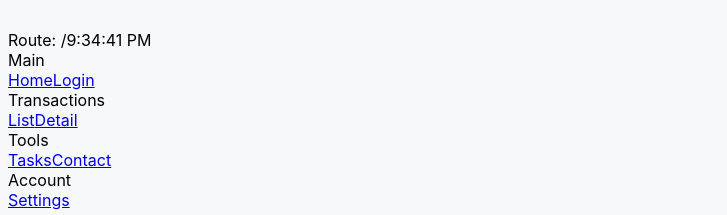
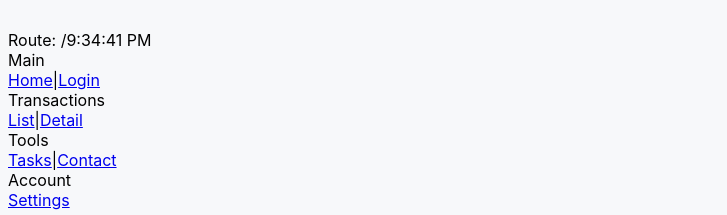
Before and after one commit to jhalstead175/crm_reos_foundry, a React (Vite) app: page / in a window 1280 px wide. Shown: the part 1665-1880 px from the top of the page, without its empty margins (0-727 px from the left). Built offline with nearby package versions, Linux system fonts and the light colour scheme; no server answers.

Commit message:
Add pipe separators to footer sitemap links
- Add | separators between links in each section
- Change gap from gap-6 to gap-3 for proper spacing with separators
- Add items-center alignment to flex containers
- Separators use text-gray-600 for subtle appearance

```diff
--- a/src/components/InspectionFooter.tsx
+++ b/src/components/InspectionFooter.tsx
@@ -17,28 +17,31 @@ export function InspectionFooter() {
         <nav className="flex gap-8">
           <div>
             <div className="text-gray-500 font-semibold mb-1">Main</div>
-            <div className="flex gap-6">
+            <div className="flex items-center gap-3">
               <Link to="/" className="text-gray-400 hover:text-white transition-colors">Home</Link>
+              <span className="text-gray-600">|</span>
               <Link to="/login" className="text-gray-400 hover:text-white transition-colors">Login</Link>
             </div>
           </div>
           <div>
             <div className="text-gray-500 font-semibold mb-1">Transactions</div>
-            <div className="flex gap-6">
+            <div className="flex items-center gap-3">
               <Link to="/transactions" className="text-gray-400 hover:text-white transition-colors">List</Link>
+              <span className="text-gray-600">|</span>
               <Link to="/transactions/1" className="text-gray-400 hover:text-white transition-colors">Detail</Link>
             </div>
           </div>
           <div>
             <div className="text-gray-500 font-semibold mb-1">Tools</div>
-            <div className="flex gap-6">
+            <div className="flex items-center gap-3">
               <Link to="/tasks" className="text-gray-400 hover:text-white transition-colors">Tasks</Link>
+              <span className="text-gray-600">|</span>
               <Link to="/contacts/1" className="text-gray-400 hover:text-white transition-colors">Contact</Link>
             </div>
           </div>
           <div>
             <div className="text-gray-500 font-semibold mb-1">Account</div>
-            <div className="flex gap-6">
+            <div className="flex items-center gap-3">
               <Link to="/settings" className="text-gray-400 hover:text-white transition-colors">Settings</Link>
             </div>
           </div>
```
